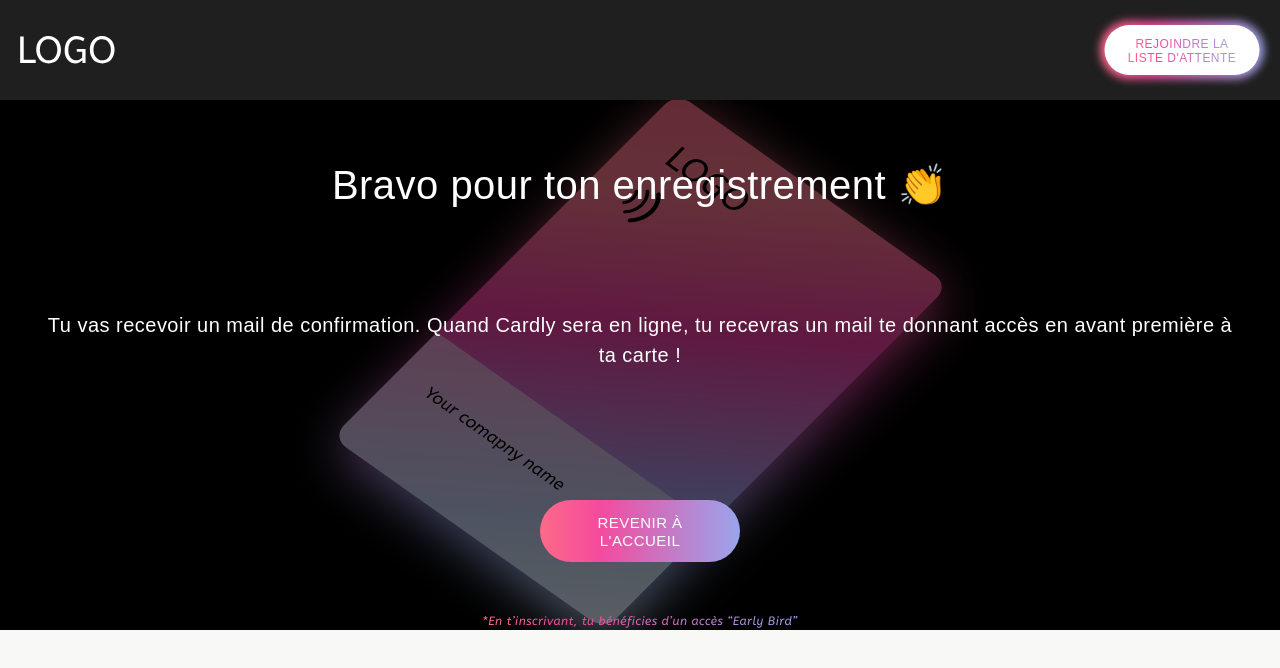
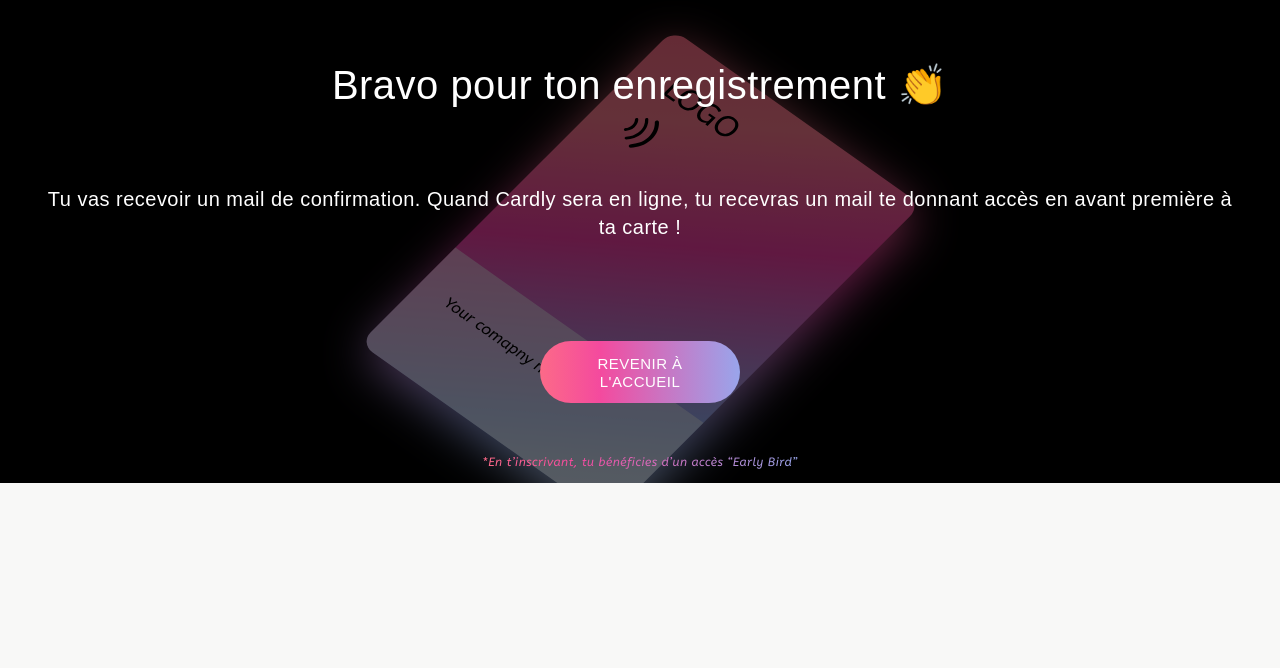
Before and after one commit to feldeh/cardly, a Next.js app: page /envoi in a window 1280 px wide. Shown: the top 668 px of the page. Built offline with nearby package versions, Linux system fonts and the light colour scheme.

Commit message:
fix envoi page

```diff
--- a/src/components/envoi/EnvoiLayout/EnvoiLayout.jsx
+++ b/src/components/envoi/EnvoiLayout/EnvoiLayout.jsx
@@ -4,27 +4,27 @@ import GradientLink from '../../shared/GradientLink/GradientLink';
 
 const EnvoiLayout = () => {
   return (
-    <div className="relative w-full h-full pt-[160px]">
-      <div className="absolute w-full h-full z-[-10] top-[60px]">
+    <div className="relative w-full pt-[150px] pb-3 mt-[-90px]">
+      <div className="absolute w-full h-full z-[-10] top-[90px]">
         <Image
-          className="w-full bg-black"
+          className="bg-black"
           src="/assets/img/cardWaitlist.svg"
           fill
           alt="card"
         />
       </div>
-      <div className="bg-black/60 w-full h-full absolute z-[-5] top-[60px]" />
+      <div className="bg-black/60 w-full h-full absolute z-[-5] top-[90px]" />
 
-      <div className="text-white px-[45px] text-center space-y-[100px]">
+      <div className="text-white px-[45px] text-center">
         <p className="text-[40px] leading-[50px]">
           Bravo pour ton enregistrement 👏
         </p>
-        <p className="text-[20px]">
+        <p className="text-[20px] mt-[75px] leading-7">
           Tu vas recevoir un mail de confirmation. Quand Cardly sera en ligne,
           tu recevras un mail te donnant accès en avant première à ta carte !
         </p>
       </div>
-      <div className="mt-[130px]">
+      <div className="mt-[100px]">
         <GradientLink href="/" text="revenir à l'accueil" />
 
         <p className="text-[12px] mt-[50px] font-ABeeZeeItalic text-transparent bg-clip-text purpleGradient mx-auto w-fit text-center">
--- a/src/pages/envoi/index.jsx
+++ b/src/pages/envoi/index.jsx
@@ -1,4 +1,6 @@
 import Head from 'next/head';
+import Image from 'next/image';
+import Link from 'next/link';
 import Navbar from '../../components/all/Navbar/Navbar';
 import EnvoiLayout from '../../components/envoi/EnvoiLayout/EnvoiLayout';
 
@@ -15,9 +17,17 @@ const Envoi = () => {
         <link rel="icon" href="/favicon.ico" />
       </Head>
       <main>
-        <Navbar current="envoi">
-          <EnvoiLayout />
-        </Navbar>
+        {/* <div className="flex justify-center items-center w-full h-[100px] bg-darkGrey">
+          <Link href="/">
+            <Image
+              src="/assets/logo/logo.svg"
+              width={95}
+              height={41}
+              alt="logo"
+            />
+          </Link>
+        </div> */}
+        <EnvoiLayout />
       </main>
     </>
   );
```
